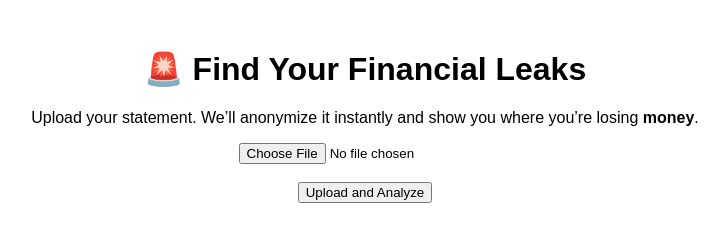
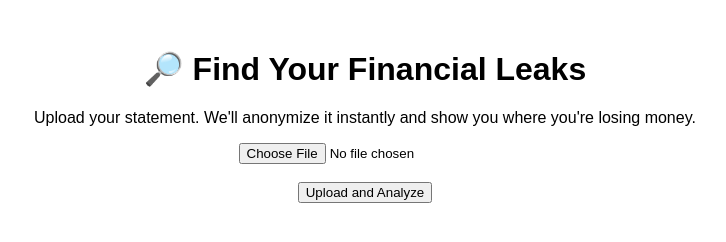
Before and after one commit to DylanWescott/DylanWescott-financial-leak-finder, a plain HTML site: page index.html in a window 1280 px wide. Shown: the whole page, without its empty margins (275-1001 px from the left). Drawn offline with Linux system fonts and the light colour scheme.

Commit message:
Add files via upload

```diff
--- a/index.html
+++ b/index.html
@@ -13,9 +13,8 @@
     </style>
 </head>
 <body>
-
-<h1>🚨 Find Your Financial Leaks</h1>
-<p>Upload your statement. We’ll anonymize it instantly and show you where you’re losing <strong>money</strong>.</p>
+    <h1>🔎 Find Your Financial Leaks</h1>
+    <p>Upload your statement. We'll anonymize it instantly and show you where you're losing money.</p>
 
     <form id="upload-form">
         <input type="file" id="file-upload" accept=".pdf,.csv" required><br><br>
@@ -28,17 +27,18 @@
         const form = document.getElementById('upload-form');
         const responseDiv = document.getElementById('response');
 
-form.addEventListener('submit', (e) => {
+        form.addEventListener('submit', async (e) => {
             e.preventDefault();
             const fileInput = document.getElementById('file-upload');
             const file = fileInput.files[0];
+
             if (!file) {
                 responseDiv.innerText = "Please select a file.";
                 return;
             }
+
             responseDiv.innerText = "File uploaded successfully (simulated). Analysis will begin...";
         });
     </script>
-
 </body>
 </html>
```
Lines whose indentation alone changed are shown as unchanged.
